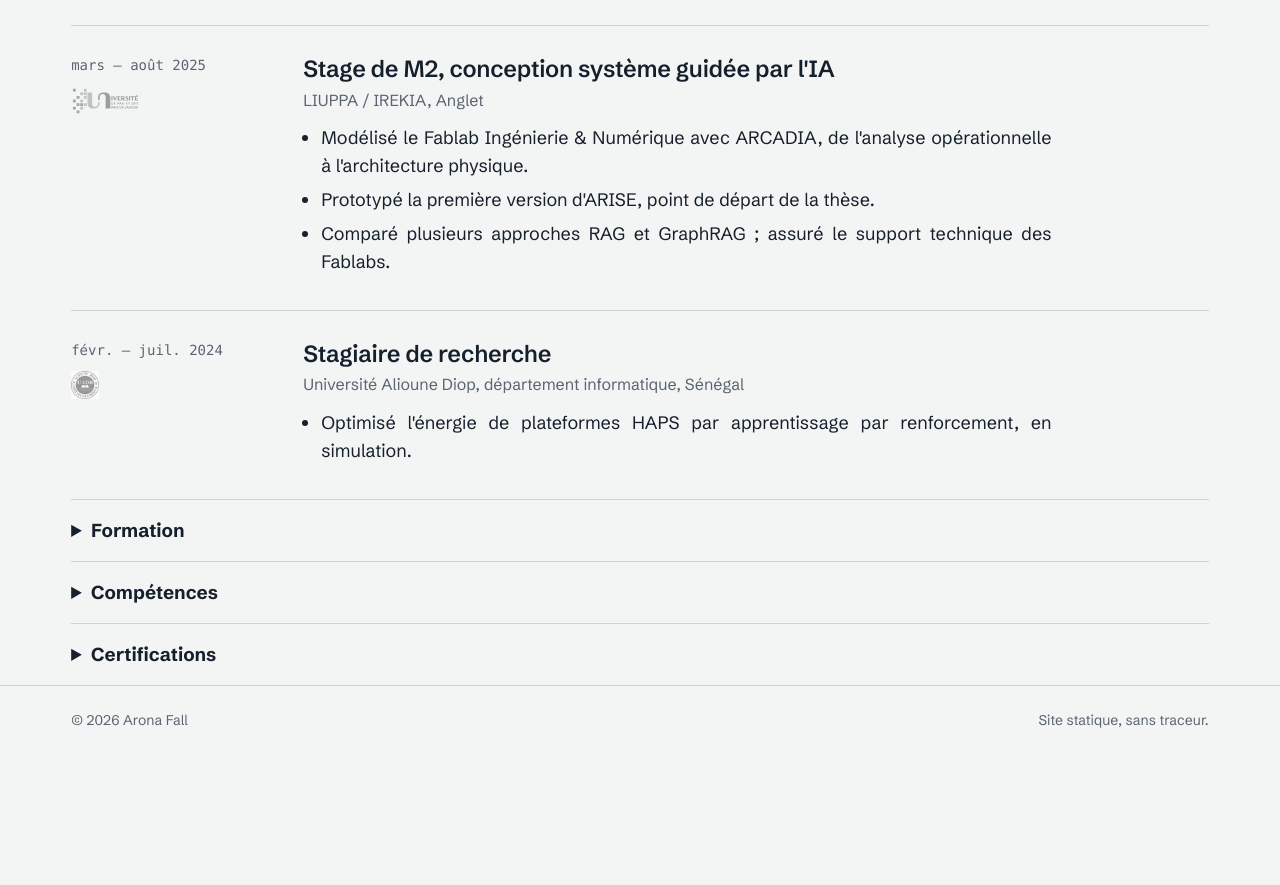
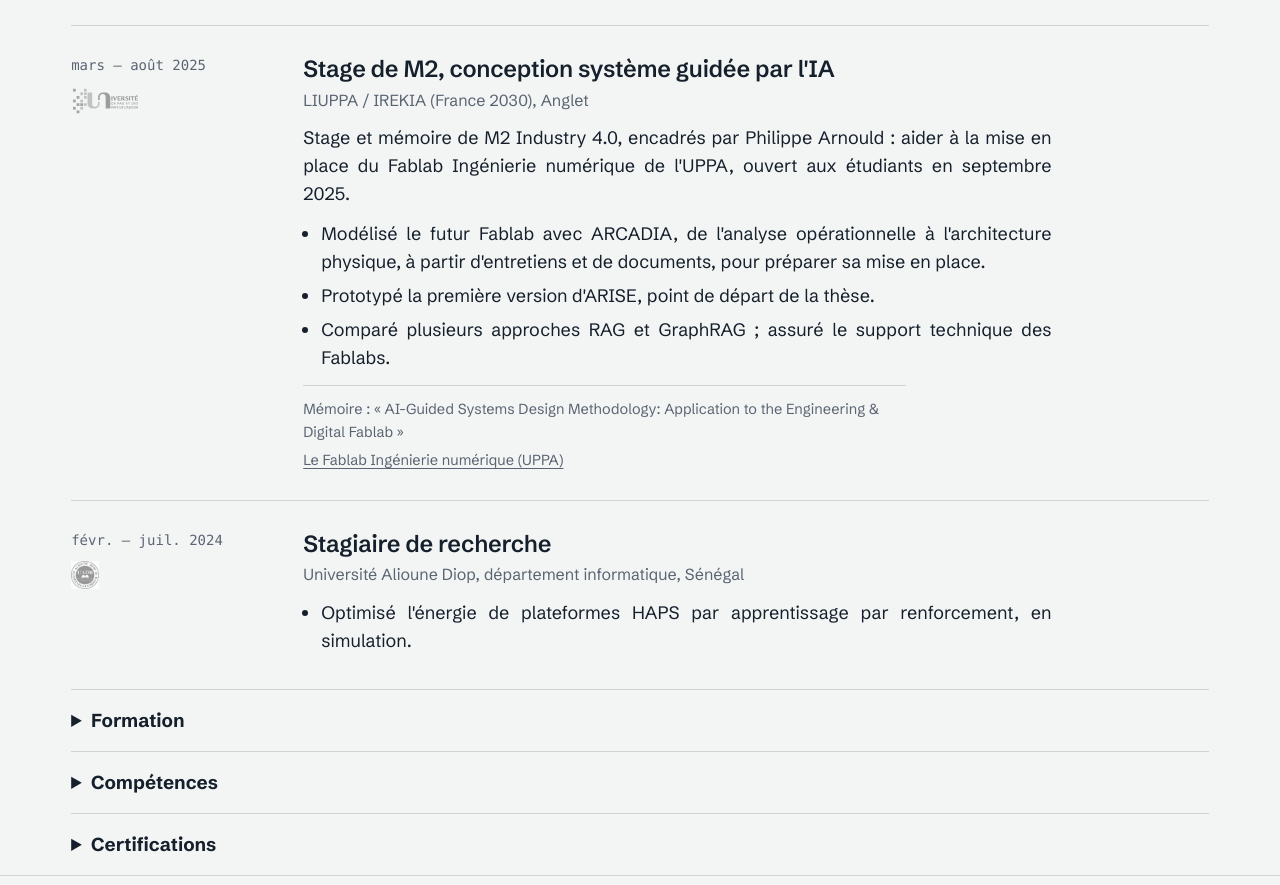
Before and after one commit to Rachidusfallensis/my_portfolio, an Astro site: page /my_portfolio/experiences in a window 1280 px wide. Shown: the part 1476-2361 px from the top of the page. Before the commit the page ends 2231 px from the top, so only its background shows below. Built offline with nearby package versions, Linux system fonts and the light colour scheme; Astro itself is replaced by a stand-in of ours; a web font is replaced by a local one.

Commit message:
Experience: internship helped set up UPPA's Engineering & Digital Fablab; add thesis title and fablab link

```diff
--- a/src/components/experience/ExperiencePage.astro
+++ b/src/components/experience/ExperiencePage.astro
@@ -25,6 +25,7 @@ const asset = (f: string) => url(`/assets/${f}`);
         {x.badge && <span class="badge">{x.badge[lang]}</span>}
         {x.ctx && <p class="ctx">{x.ctx[lang]}</p>}
         <ul class="acts">{x.acts.map((a) => <li>{a[lang]}</li>)}</ul>
+        {x.refs && <ul class="refs">{x.refs.map((r) => <li>{r.href ? <a href={r.href} target="_blank" rel="noopener">{r.label[lang]}</a> : r.label[lang]}</li>)}</ul>}
         {x.partners && (
           <div class="partners" aria-label="SAFE partners">
             {x.partners.logos.map((l) => <img src={asset(l.src)} alt={l.alt} />)}
@@ -58,6 +59,7 @@ const asset = (f: string) => url(`/assets/${f}`);
   .xp h3{margin:0;font-size:var(--s2);font-weight:600;letter-spacing:-.01em;line-height:1.25}
   .xp .where{margin:4px 0 12px;color:var(--graphite);font-size:16px}
   .xp .ctx{margin:0 0 12px;max-width:68ch}
+  .xp .refs{list-style:none;margin:14px 0 0;padding:12px 0 0;border-top:1px solid var(--rule);display:grid;gap:6px;font-size:14.5px;color:var(--graphite);max-width:68ch}
   .xp ul.acts{margin:0;padding-left:18px;max-width:68ch}
   .xp ul.acts li{margin-bottom:6px}
   .badge{display:inline-block;font-size:13.5px;font-weight:600;border:1px solid var(--trace);color:var(--trace);padding:2px 8px;margin:0 0 12px}
--- a/src/data/experience.ts
+++ b/src/data/experience.ts
@@ -17,6 +17,7 @@ export type Xp = {
   where: L10n | string;
   badge?: L10n;
   ctx?: L10n;
+  refs?: { label: L10n; href?: string }[];
   acts: L10n[];
   partners?: { logos: Logo[]; eu: Logo };
 };
@@ -68,9 +69,14 @@ export const xps: Xp[] = [
     when: { fr: 'mars – août 2025', en: 'Mar – Aug 2025' },
     logos: [{ src: 'uppa-color.svg', alt: 'UPPA' }],
     title: { fr: 'Stage de M2, conception système guidée par l\'IA', en: 'MSc internship, AI-guided systems design' },
-    where: 'LIUPPA / IREKIA, Anglet',
+    where: 'LIUPPA / IREKIA (France 2030), Anglet',
+    ctx: { fr: "Stage et mémoire de M2 Industry 4.0, encadrés par Philippe Arnould : aider à la mise en place du Fablab Ingénierie numérique de l'UPPA, ouvert aux étudiants en septembre 2025.", en: "M2 Industry 4.0 internship and thesis, supervised by Philippe Arnould: helping set up UPPA's Engineering & Digital Fablab, which opened to students in September 2025." },
+    refs: [
+      { label: { fr: 'Mémoire : « AI-Guided Systems Design Methodology: Application to the Engineering & Digital Fablab »', en: 'Thesis: “AI-Guided Systems Design Methodology: Application to the Engineering & Digital Fablab”' } },
+      { label: { fr: 'Le Fablab Ingénierie numérique (UPPA)', en: 'The Engineering & Digital Fablab (UPPA, in French)' }, href: 'https://organisation.univ-pau.fr/fr/grands-projets/irekia/fablab-ingenierie-numerique.html' }
+    ],
     acts: [
-      { fr: "Modélisé le Fablab Ingénierie & Numérique avec ARCADIA, de l'analyse opérationnelle à l'architecture physique.", en: 'Modelled the Engineering & Digital Fablab with ARCADIA, from operational analysis to physical architecture.' },
+      { fr: "Modélisé le futur Fablab avec ARCADIA, de l'analyse opérationnelle à l'architecture physique, à partir d'entretiens et de documents, pour préparer sa mise en place.", en: 'Modelled the future Fablab with ARCADIA, from operational analysis to physical architecture, from interviews and documents, to prepare its set-up.' },
       { fr: "Prototypé la première version d'ARISE, point de départ de la thèse.", en: 'Prototyped the first version of ARISE, the starting point of the PhD.' },
       { fr: 'Comparé plusieurs approches RAG et GraphRAG ; assuré le support technique des Fablabs.', en: 'Compared RAG and GraphRAG approaches; provided technical support to the Fablabs.' }
     ]
```
Also changed, not shown: docs/SPEC.md (+1 -1 lines).
